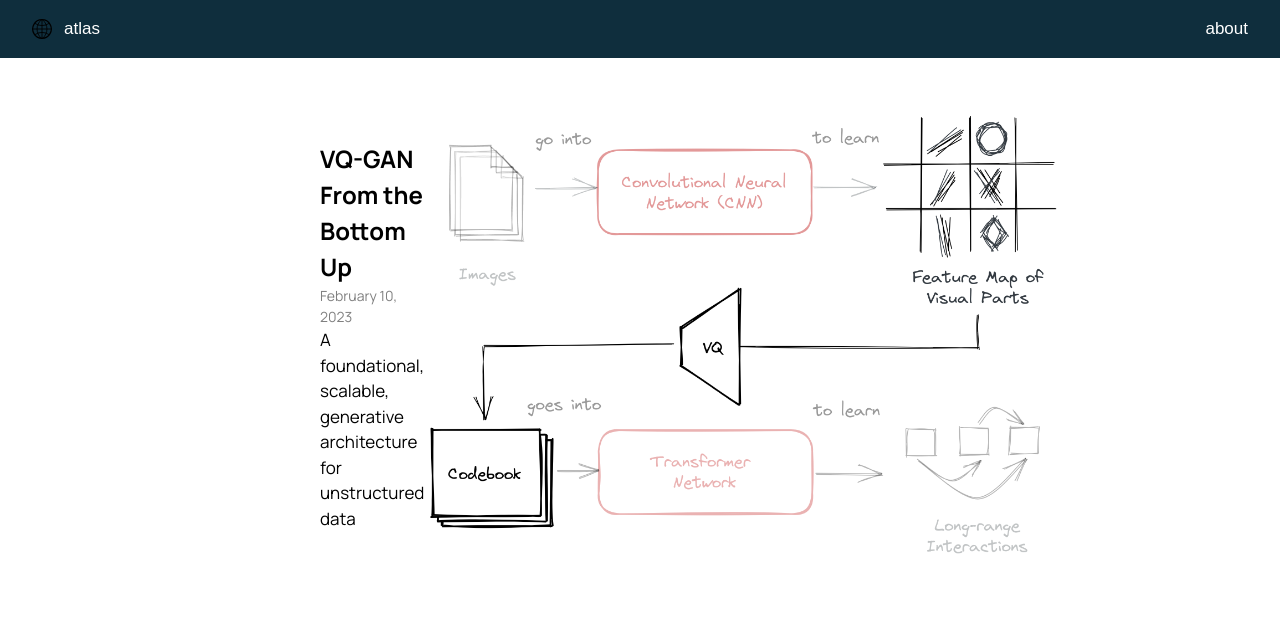
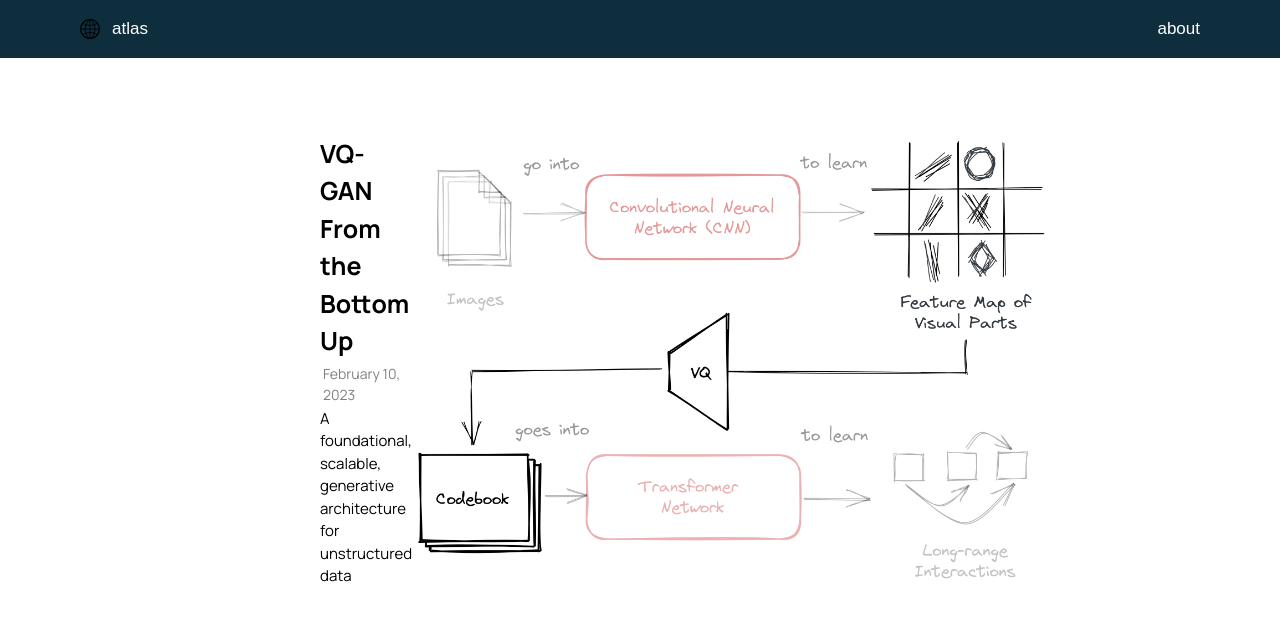
Before and after one commit to devs-atlas/atlas, a Next.js app: page / in a window 1280 px wide. Shown: the top 620 px of the page. Built offline with nearby package versions, Linux system fonts and the light colour scheme; a web font is replaced by a local one.

Commit message:
chore: fix styling

```diff
--- a/src/components/Navbar.module.css
+++ b/src/components/Navbar.module.css
@@ -3,10 +3,11 @@
   justify-content: space-between;
   align-items: center;
   background-color: hsl(200, 60%, 15%);
-  padding: 1em 2em;
+  padding: 1em 5em;
   width: 100%;
   box-sizing: border-box;
   color: white;
+  margin-bottom: 25px;
 }
 
 .navItem {
--- a/src/pages/Meta.module.css
+++ b/src/pages/Meta.module.css
@@ -15,19 +15,18 @@
 }
 
 .metaTitle {
-  font-size: 24px;
+  font-size: 25px;
   font-weight: bold;
-  margin: 0;
 }
 
 .metaDescription {
-  font-size: 17px;
-  margin: 0;
+  font-size: 15px;
 }
 
 .metaDate {
   font-size: 14px;
   color: gray;
+  margin: 3px;
 }
 
 .separator {
```
